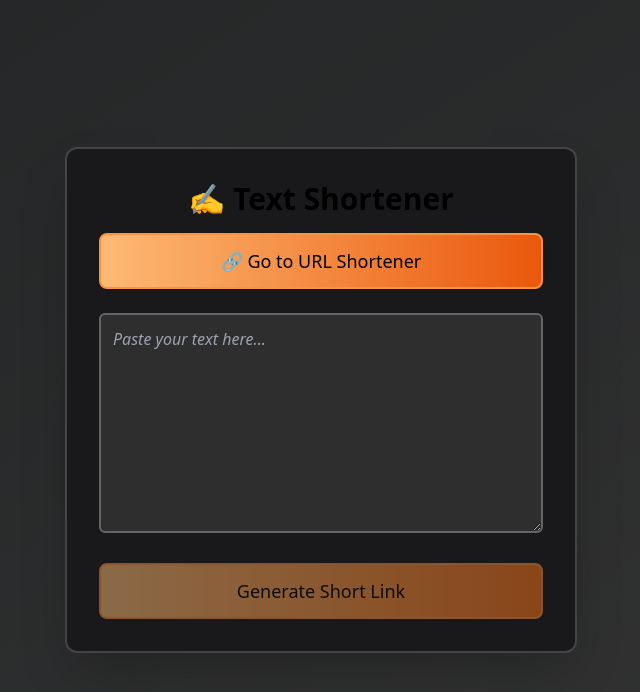
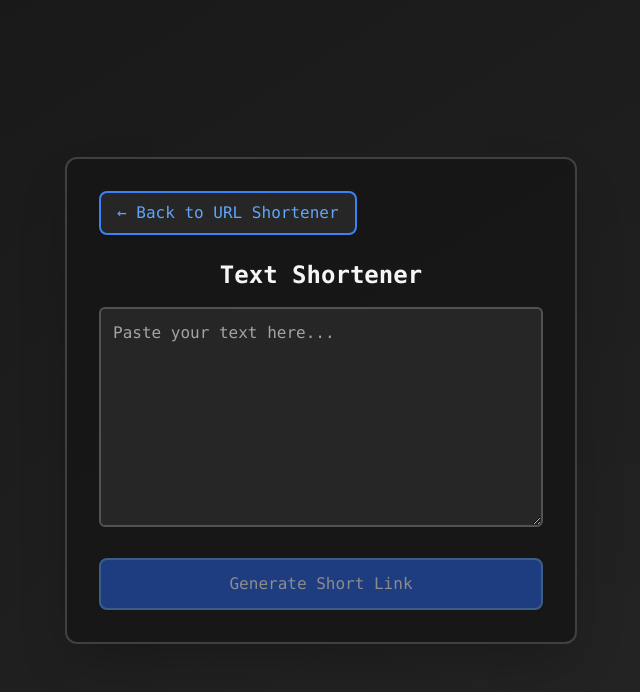
Before and after one commit to yash-io/SuS, a React (Vite) app: page /text in a window 1280 px wide. Shown: the top 692 px of the page, without its empty margins (319-959 px from the left). Built offline with nearby package versions, Linux system fonts and the light colour scheme.

Commit message:
Updated ui Textshare.jsx

```diff
--- a/src/Textshare.jsx
+++ b/src/Textshare.jsx
@@ -54,17 +54,21 @@ const TextShare = () => {
   };
 
   return (
-    <div className="min-h-screen flex items-center justify-center bg-gradient-to-br from-[#232526] to-[#333] font-sans">
-      <div className="max-w-lg w-full p-8 rounded-xl shadow-2xl bg-[#19191c]/95 border-2 border-[#444]">
-        <h2 className="text-3xl font-bold mb-4 text-center font-handwriting">✍️ Text Shortener</h2>
+    <div className="min-h-screen flex items-center justify-center bg-gradient-to-br from-neutral-900 to-neutral-800 font-mono">
+      <div className="max-w-lg w-full p-8 rounded-xl shadow-2xl bg-neutral-900/95 border-2 border-neutral-700">
+        {/* Back Button */}
         <button
-          className="w-full mb-6 py-3 rounded-lg shadow font-handwriting bg-gradient-to-r from-orange-300 to-orange-600 text-black text-lg border-2 border-orange-400 hover:scale-105 active:scale-95 duration-150"
+          className="mb-6 px-4 py-2 rounded-lg border-2 border-blue-500 bg-neutral-800 text-blue-400 font-mono shadow hover:bg-neutral-700 hover:text-blue-300 transition duration-150"
           onClick={() => navigate("/")}
         >
-          🔗 Go to URL Shortener
+          ← Back to URL Shortener
         </button>
+
+        <h2 className="text-2xl font-bold mb-4 text-center text-neutral-100 font-mono">
+          Text Shortener
+        </h2>
         <textarea
-          className="w-full p-3 mb-4 rounded-md shadow-sm resize-vertical bg-[#2e2e2e] text-[#f3f3f3] border-2 border-[#656565] font-handwriting placeholder:italic placeholder:text-gray-400 min-h-[120px]"
+          className="w-full p-3 mb-4 rounded-md shadow-sm bg-neutral-800 text-neutral-100 border-2 border-neutral-600 font-mono placeholder:text-neutral-400 min-h-[120px] resize-vertical focus:outline-none focus:border-blue-500"
           rows={8}
           value={text}
           onChange={(e) => setText(e.target.value)}
@@ -73,27 +77,27 @@ const TextShare = () => {
         <button
           onClick={createShortText}
           disabled={loading || !text}
-          className={`w-full py-3 rounded-lg mt-2 font-handwriting text-lg border-2 border-orange-400 bg-gradient-to-r from-orange-300 to-orange-500 text-black shadow hover:scale-105 active:scale-95 duration-150 ${
+          className={`w-full py-3 rounded-lg mt-2 font-mono text-base border-2 border-blue-400 bg-blue-600 text-white shadow hover:bg-blue-500 hover:border-blue-300 transition duration-150 ${
             loading || !text ? "opacity-50 cursor-not-allowed" : ""
           }`}
         >
           {loading ? "Processing..." : "Generate Short Link"}
         </button>
         {shortCode && (
-          <div className="mt-8 flex flex-col items-center bg-[#242628] border-2 border-dashed border-orange-300 rounded-xl p-5 font-handwriting text-orange-300">
+          <div className="mt-8 flex flex-col items-center bg-neutral-800 border-2 border-dashed border-blue-300 rounded-xl p-5 font-mono text-blue-200">
             <span>Your share link:</span>
             <a
               href={`/text/${shortCode}`}
               target="_blank"
               rel="noopener noreferrer"
-              className="text-orange-400 underline break-all my-2 text-base"
+              className="text-blue-400 underline break-all my-2 text-base"
             >
               {window.location.origin}/text/{shortCode}
             </a>
             <button
               onClick={handleCopy}
-              className={`mt-2 px-6 py-2 rounded-lg border-2 border-orange-400 bg-gradient-to-r from-orange-200 to-orange-300 text-black shadow font-handwriting hover:scale-105 active:scale-95 duration-150 ${
-                copied ? "bg-gradient-to-r from-green-300 to-green-500 border-green-700 text-green-900" : ""
+              className={`mt-2 px-6 py-2 rounded-lg border-2 border-blue-400 bg-blue-200 text-blue-900 shadow font-mono hover:bg-blue-300 hover:border-blue-500 transition duration-150 ${
+                copied ? "bg-green-300 border-green-500 text-green-900" : ""
               }`}
             >
               {copied ? "Copied!" : "Copy Link"}
```
